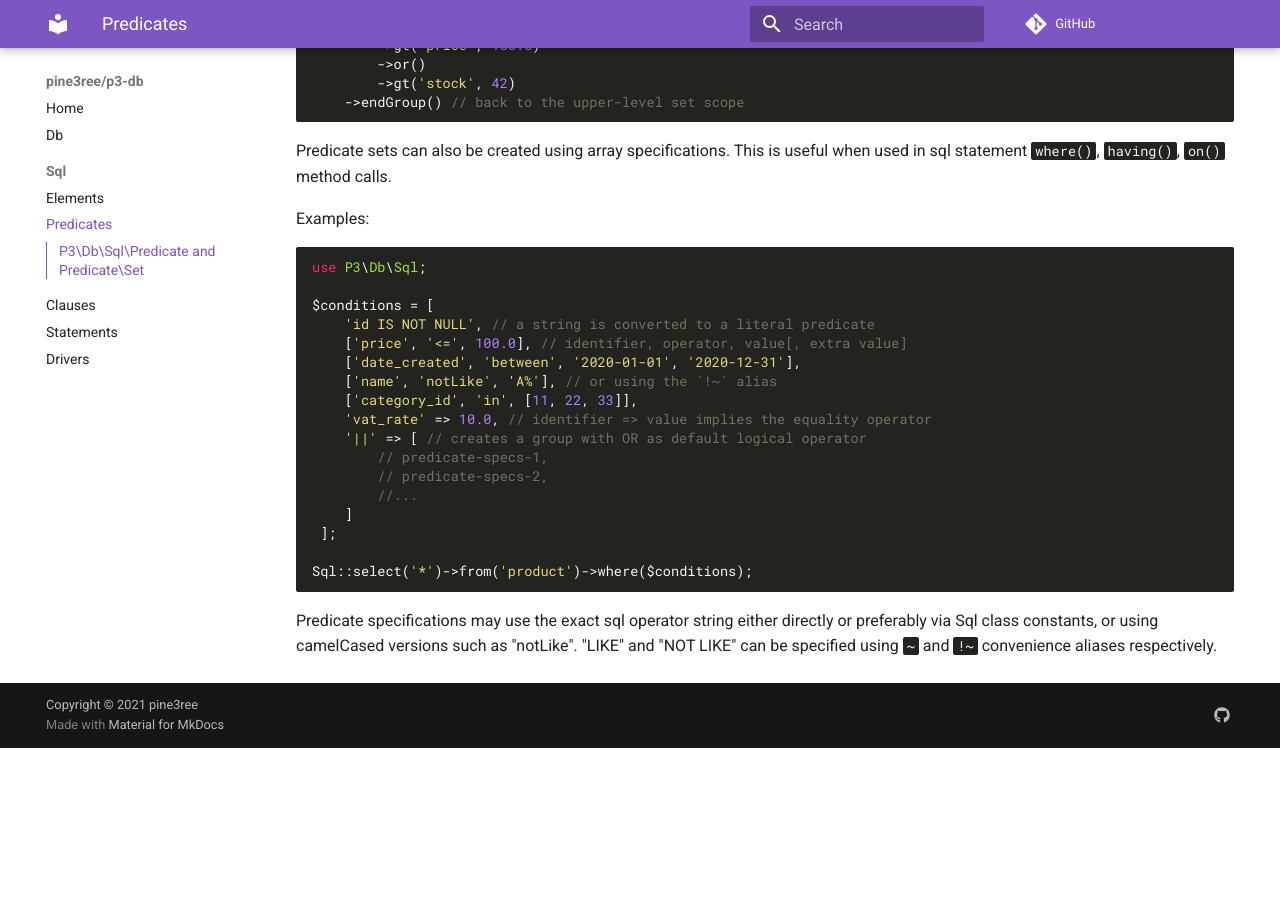
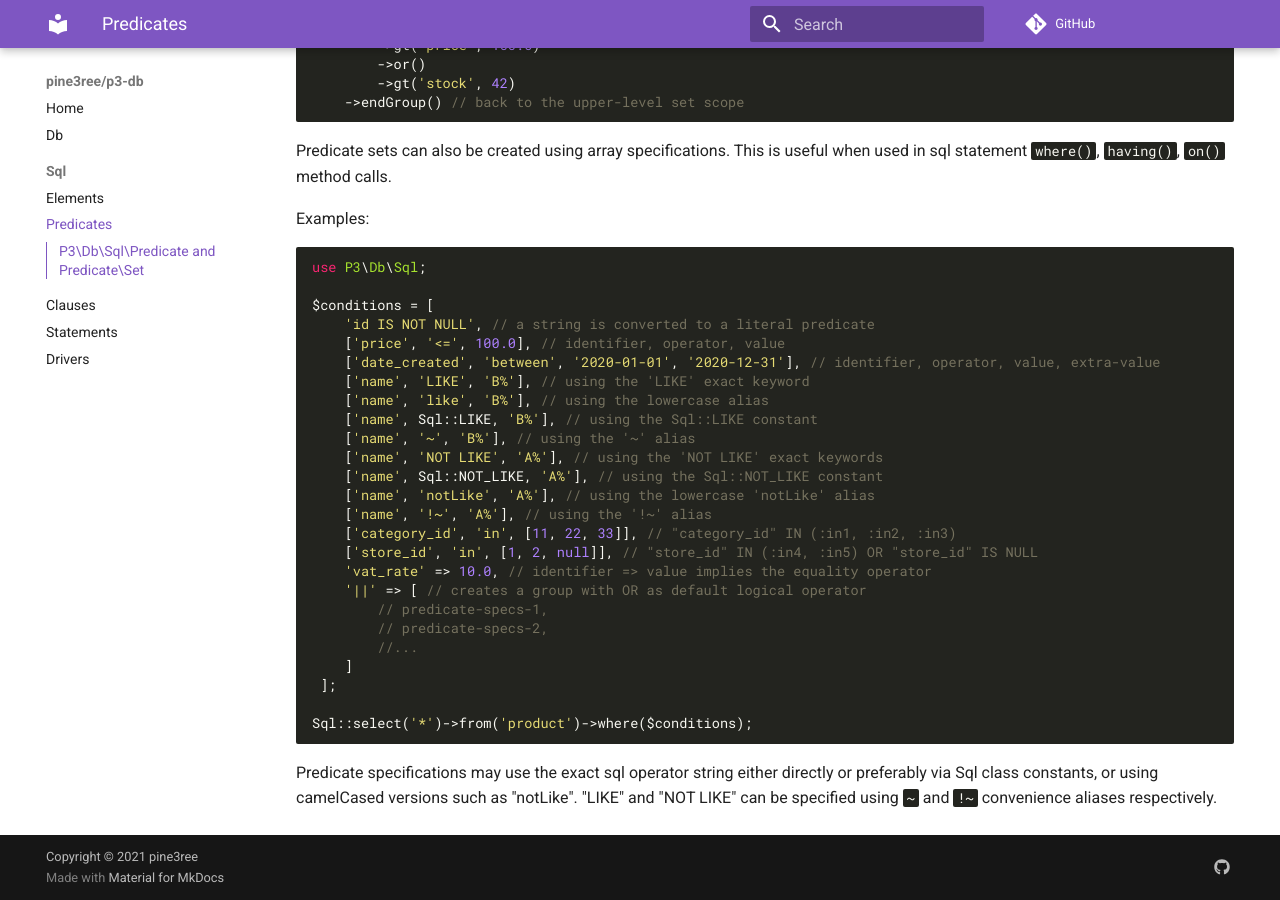
Before and after one commit to pine3ree/pine3ree-db, an MkDocs documentation site: the page built from docs/sql/predicates.md, in a window 1280 px wide and 900 px high, scrolled down 2418 px. Built offline with MkDocs 1.6.1 and Material for MkDocs 9.7.7, drawn with Linux system fonts in a browser that asks for light colours; comment, search, counter and statistics services are not loaded; before the commit the page ends 3166 px from its top, so only the background shows below that.

Commit message:
update docs
Signed-off-by: pine3ree <pine3ree@gmail.com>

```diff
--- a/docs/sql/predicates.md
+++ b/docs/sql/predicates.md
@@ -136,10 +136,18 @@ use P3\Db\Sql;
 
 $conditions = [
     'id IS NOT NULL', // a string is converted to a literal predicate
-    ['price', '<=', 100.0], // identifier, operator, value[, extra value]
-    ['date_created', 'between', '2020-01-01', '2020-12-31'],
-    ['name', 'notLike', 'A%'], // or using the `!~` alias
-    ['category_id', 'in', [11, 22, 33]],
+    ['price', '<=', 100.0], // identifier, operator, value
+    ['date_created', 'between', '2020-01-01', '2020-12-31'], // identifier, operator, value, extra-value
+    ['name', 'LIKE', 'B%'], // using the 'LIKE' exact keyword
+    ['name', 'like', 'B%'], // using the lowercase alias
+    ['name', Sql::LIKE, 'B%'], // using the Sql::LIKE constant
+    ['name', '~', 'B%'], // using the '~' alias
+    ['name', 'NOT LIKE', 'A%'], // using the 'NOT LIKE' exact keywords
+    ['name', Sql::NOT_LIKE, 'A%'], // using the Sql::NOT_LIKE constant
+    ['name', 'notLike', 'A%'], // using the lowercase 'notLike' alias
+    ['name', '!~', 'A%'], // using the '!~' alias
+    ['category_id', 'in', [11, 22, 33]], // "category_id" IN (:in1, :in2, :in3)
+    ['store_id', 'in', [1, 2, null]], // "store_id" IN (:in4, :in5) OR "store_id" IS NULL
     'vat_rate' => 10.0, // identifier => value implies the equality operator
     '||' => [ // creates a group with OR as default logical operator
         // predicate-specs-1,
```
